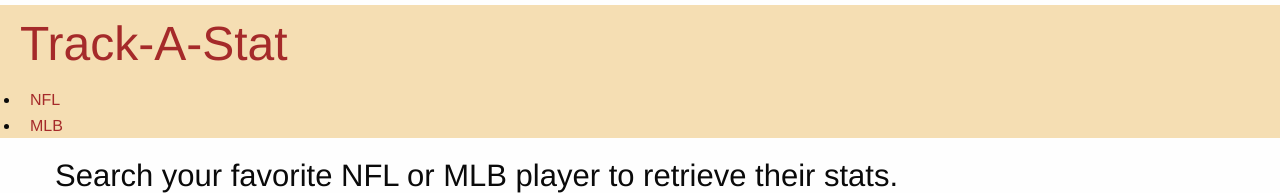
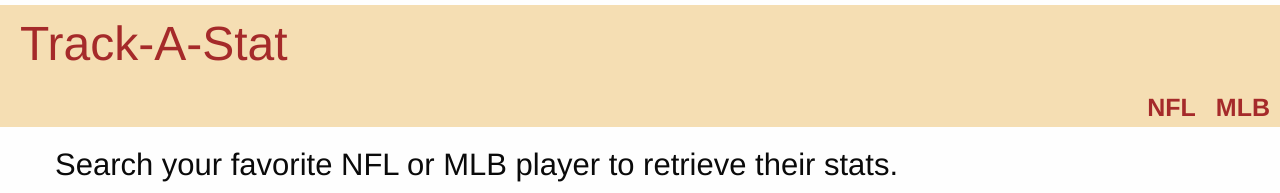
Before and after one commit to BrownShugga81/group-project-1, a plain HTML site: page index.html in a window 1280 px wide. Shown: the top 193 px of the page. Drawn offline with nearby package versions, Linux system fonts and the light colour scheme.

Commit message:
styling for nav links

```diff
--- a/assets/css/style.css
+++ b/assets/css/style.css
@@ -18,6 +18,15 @@ h1, a {
     padding: 5px;
 }
 
+header nav ul {
+    display: flex;
+    flex-wrap: wrap;
+    justify-content:right;
+    align-items: center;
+    list-style: none;
+    font-size: 25px;
+  }
+
 /* Search and Display Cards for NFL and MLB */
 
 img {
--- a/index.html
+++ b/index.html
@@ -21,10 +21,10 @@
       <nav>
         <ul>
           <li>
-            <a href="./index.html#nfl-card">NFL</a>
+            <a href="#nfl-card"><strong>NFL</strong></a>
           </li>
           <li>
-            <a href="index.html#mlb-card">MLB</a>
+            <a href="#mlb-card"><strong>MLB</strong></a>
           </li>
         </ul>
       </nav>
```
